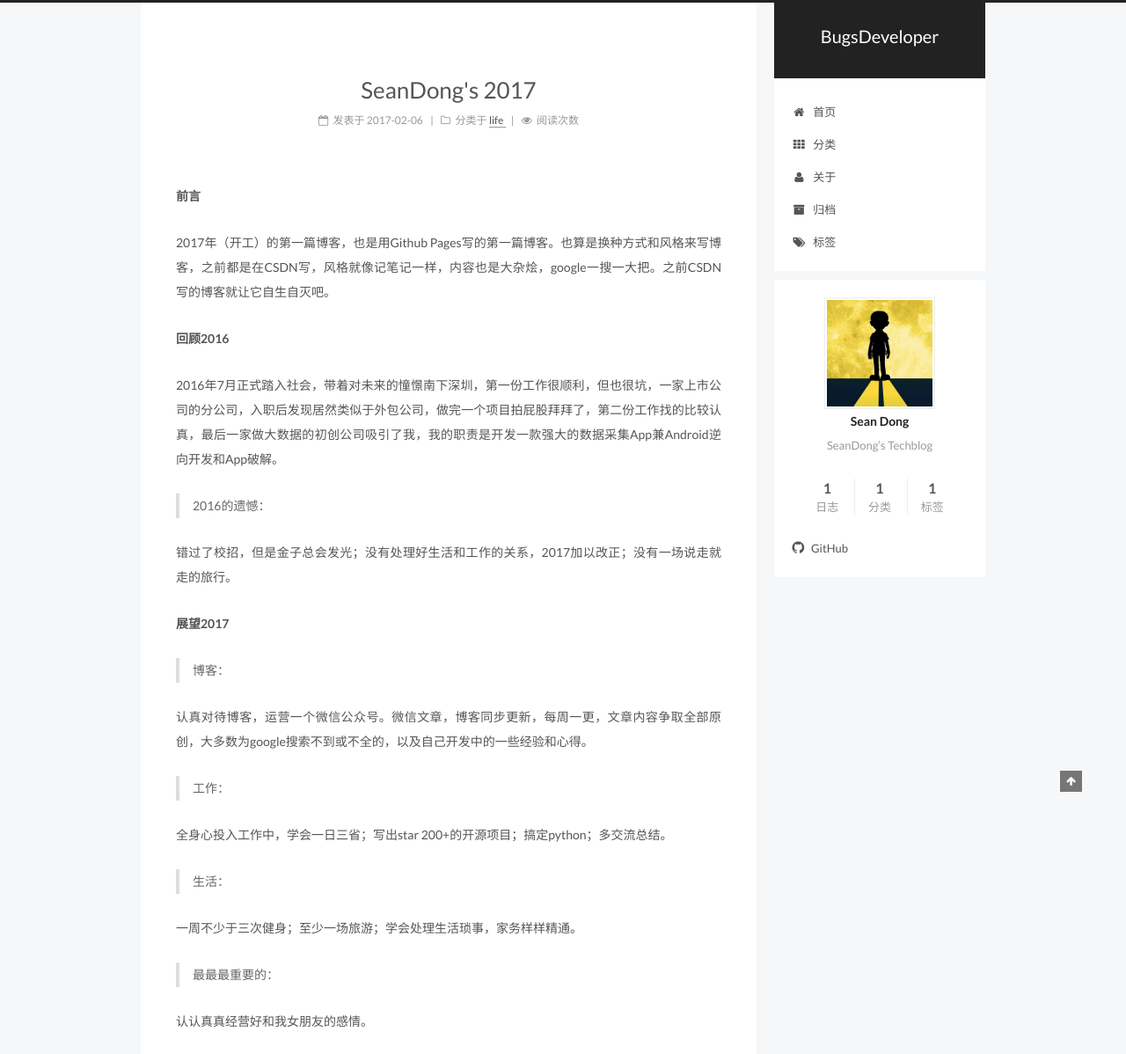
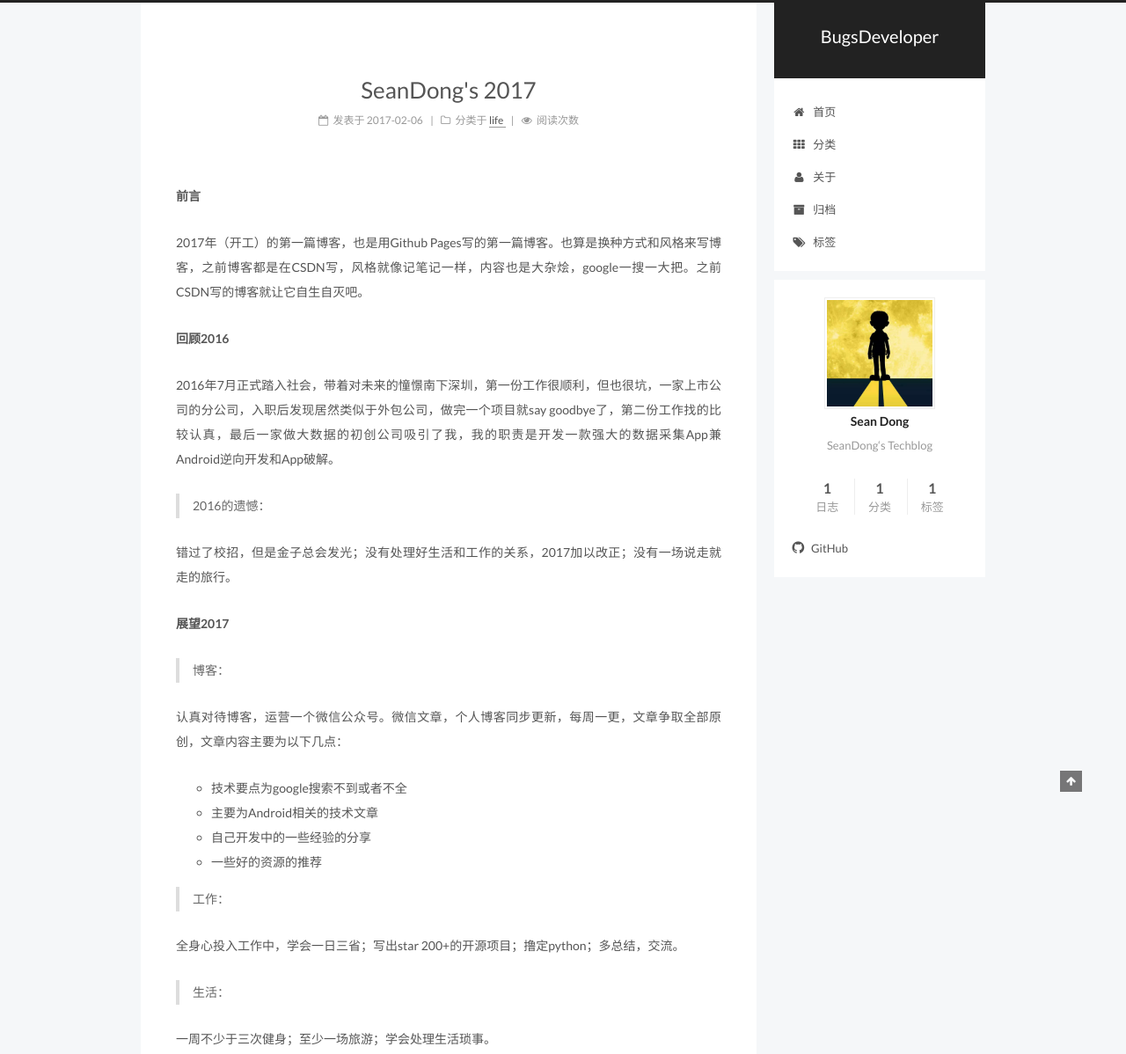
Before and after one commit to dzx1994/dzx1994.github.io, a plain HTML site: page 2017/02/06/SeanDong's 2017/index.html in a window 1280 px wide. Shown: the top 1198 px of the page at 88% size. Drawn offline with Linux system fonts and the light colour scheme; a script that the page names is missing.

Commit message:
Site updated: 2017-02-15 18:29:51

```diff
--- a/2017/02/06/SeanDong's 2017/index.html
+++ b/2017/02/06/SeanDong's 2017/index.html
@@ -85,25 +85,25 @@
 
 
 <meta name="description" content="前言
-2017年（开工）的第一篇博客，也是用Github Pages写的第一篇博客。也算是换种方式和风格来写博客，之前都是在CSDN写，风格就像记笔记一样，内容也是大杂烩，google一搜一大把。之前CSDN写的博客就让它自生自灭吧。
+2017年（开工）的第一篇博客，也是用Github Pages写的第一篇博客。也算是换种方式和风格来写博客，之前博客都是在CSDN写，风格就像记笔记一样，内容也是大杂烩，google一搜一大把。之前CSDN写的博客就让它自生自灭吧。
 回顾2016
-2016年7月正式踏入社会，带着对未来的憧憬南下深圳，第一份工作很顺利，但也很坑，一家上市公司的分公司，入职后发现居然类似于外包公司，做完一个项目拍屁">
+2016年7月正式踏入社会，带着对未来的憧憬南下深圳，第一份工作很顺利，但也很坑，一家上市公司的分公司，入职后发现居然类似于外包公司，做完一个项目">
 <meta property="og:type" content="article">
 <meta property="og:title" content="SeanDong's 2017">
 <meta property="og:url" content="http://yoursite.com/2017/02/06/SeanDong's 2017/index.html">
 <meta property="og:site_name" content="BugsDeveloper">
 <meta property="og:description" content="前言
-2017年（开工）的第一篇博客，也是用Github Pages写的第一篇博客。也算是换种方式和风格来写博客，之前都是在CSDN写，风格就像记笔记一样，内容也是大杂烩，google一搜一大把。之前CSDN写的博客就让它自生自灭吧。
+2017年（开工）的第一篇博客，也是用Github Pages写的第一篇博客。也算是换种方式和风格来写博客，之前博客都是在CSDN写，风格就像记笔记一样，内容也是大杂烩，google一搜一大把。之前CSDN写的博客就让它自生自灭吧。
 回顾2016
-2016年7月正式踏入社会，带着对未来的憧憬南下深圳，第一份工作很顺利，但也很坑，一家上市公司的分公司，入职后发现居然类似于外包公司，做完一个项目拍屁">
+2016年7月正式踏入社会，带着对未来的憧憬南下深圳，第一份工作很顺利，但也很坑，一家上市公司的分公司，入职后发现居然类似于外包公司，做完一个项目">
 <meta property="og:image" content="http://i.imgur.com/dOUqOLG.jpg">
-<meta property="og:updated_time" content="2017-02-13T03:57:49.075Z">
+<meta property="og:updated_time" content="2017-02-15T10:28:27.150Z">
 <meta name="twitter:card" content="summary">
 <meta name="twitter:title" content="SeanDong's 2017">
 <meta name="twitter:description" content="前言
-2017年（开工）的第一篇博客，也是用Github Pages写的第一篇博客。也算是换种方式和风格来写博客，之前都是在CSDN写，风格就像记笔记一样，内容也是大杂烩，google一搜一大把。之前CSDN写的博客就让它自生自灭吧。
+2017年（开工）的第一篇博客，也是用Github Pages写的第一篇博客。也算是换种方式和风格来写博客，之前博客都是在CSDN写，风格就像记笔记一样，内容也是大杂烩，google一搜一大把。之前CSDN写的博客就让它自生自灭吧。
 回顾2016
-2016年7月正式踏入社会，带着对未来的憧憬南下深圳，第一份工作很顺利，但也很坑，一家上市公司的分公司，入职后发现居然类似于外包公司，做完一个项目拍屁">
+2016年7月正式踏入社会，带着对未来的憧憬南下深圳，第一份工作很顺利，但也很坑，一家上市公司的分公司，入职后发现居然类似于外包公司，做完一个项目">
 <meta name="twitter:image" content="http://i.imgur.com/dOUqOLG.jpg">
 
 
@@ -380,9 +380,9 @@
 
 
         <p><strong>前言</strong></p>
-<p>2017年（开工）的第一篇博客，也是用Github Pages写的第一篇博客。也算是换种方式和风格来写博客，之前都是在CSDN写，风格就像记笔记一样，内容也是大杂烩，google一搜一大把。之前CSDN写的博客就让它自生自灭吧。</p>
+<p>2017年（开工）的第一篇博客，也是用Github Pages写的第一篇博客。也算是换种方式和风格来写博客，之前博客都是在CSDN写，风格就像记笔记一样，内容也是大杂烩，google一搜一大把。之前CSDN写的博客就让它自生自灭吧。</p>
 <p><strong>回顾2016</strong></p>
-<p>2016年7月正式踏入社会，带着对未来的憧憬南下深圳，第一份工作很顺利，但也很坑，一家上市公司的分公司，入职后发现居然类似于外包公司，做完一个项目拍屁股拜拜了，第二份工作找的比较认真，最后一家做大数据的初创公司吸引了我，我的职责是开发一款强大的数据采集App兼Android逆向开发和App破解。</p>
+<p>2016年7月正式踏入社会，带着对未来的憧憬南下深圳，第一份工作很顺利，但也很坑，一家上市公司的分公司，入职后发现居然类似于外包公司，做完一个项目就say goodbye了，第二份工作找的比较认真，最后一家做大数据的初创公司吸引了我，我的职责是开发一款强大的数据采集App兼Android逆向开发和App破解。</p>
 <blockquote>
 <p>2016的遗憾：</p>
 </blockquote>
@@ -391,15 +391,21 @@
 <blockquote>
 <p>博客：</p>
 </blockquote>
-<p>认真对待博客，运营一个微信公众号。微信文章，博客同步更新，每周一更，文章内容争取全部原创，大多数为google搜索不到或不全的，以及自己开发中的一些经验和心得。</p>
+<p>认真对待博客，运营一个微信公众号。微信文章，个人博客同步更新，每周一更，文章争取全部原创，文章内容主要为以下几点：</p>
+<ul>
+<li>技术要点为google搜索不到或者不全</li>
+<li>主要为Android相关的技术文章</li>
+<li>自己开发中的一些经验的分享</li>
+<li>一些好的资源的推荐</li>
+</ul>
 <blockquote>
 <p>工作：</p>
 </blockquote>
-<p>全身心投入工作中，学会一日三省；写出star 200+的开源项目；搞定python；多交流总结。</p>
+<p>全身心投入工作中，学会一日三省；写出star 200+的开源项目；撸定python；多总结，交流。</p>
 <blockquote>
 <p>生活：</p>
 </blockquote>
-<p>一周不少于三次健身；至少一场旅游；学会处理生活琐事，家务样样精通。</p>
+<p>一周不少于三次健身；至少一场旅游；学会处理生活琐事。</p>
 <blockquote>
 <p>最最最重要的：</p>
 </blockquote>
--- a/css/main.css
+++ b/css/main.css
@@ -1686,7 +1686,7 @@ pre .javascript .function {
   width: 4px;
   height: 4px;
   border-radius: 50%;
-  background: #beffff;
+  background: #5887b0;
 }
 .links-of-blogroll {
   font-size: 13px;
--- a/sitemap.xml
+++ b/sitemap.xml
@@ -4,7 +4,7 @@
   <url>
     <loc>http://yoursite.com/2017/02/06/SeanDong's%202017/</loc>
 
-    <lastmod>2017-02-13T03:57:49.075Z</lastmod>
+    <lastmod>2017-02-15T10:28:27.150Z</lastmod>
 
   </url>
 
```
Also changed, not shown: atom.xml (+14 -8 lines), index.html (+11 -5 lines).
